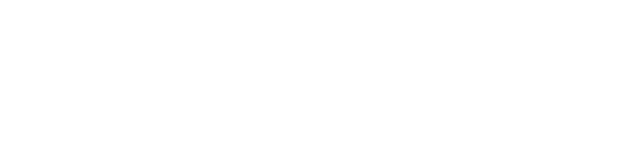
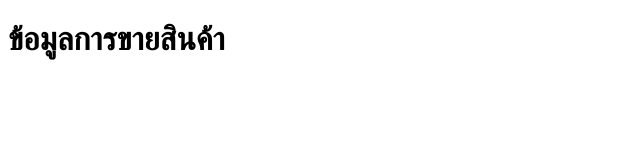
Before and after one commit to ThanapoomJoey/Joey-test, a plain HTML site: page index.html in a window 1280 px wide. Shown: the whole page, without its empty margins (0-640 px from the left). Drawn offline with Linux system fonts and the light colour scheme.

Commit message:
add data body

```diff
--- a/index.html
+++ b/index.html
@@ -7,6 +7,6 @@
     <title></title>
 </head>
 <body>
-    <h1></h1>
+    <h1>ข้อมูลการขายสินค้า</h1>
 </body>
 </html>
```
